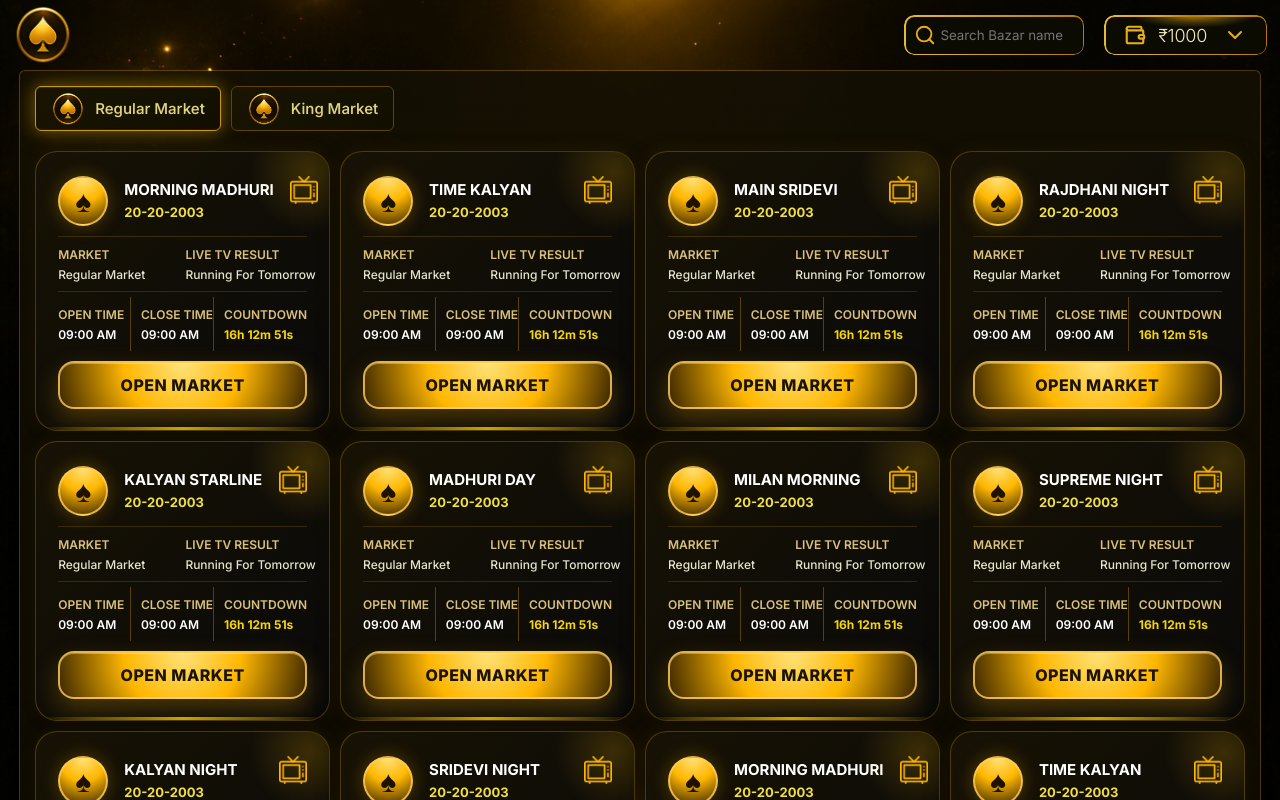
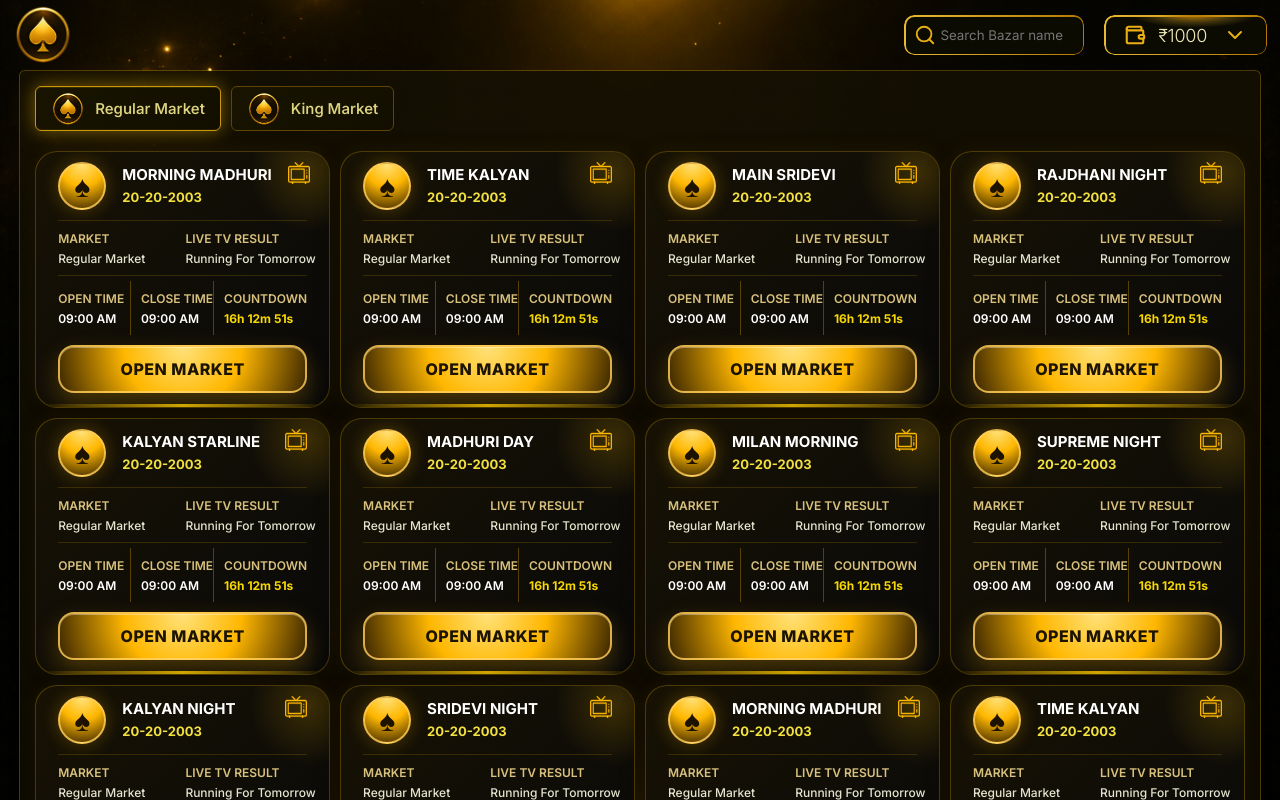
Before and after one commit to shubhchoudhary117/lucky-lottery, a React (Vite) app: page /regular in a window 1280 px wide. Built offline with nearby package versions, Linux system fonts and the light colour scheme.

Commit message:
add code

```diff
--- a/src/features/bazars/pages/regular-bazars/RegularBazars.scss
+++ b/src/features/bazars/pages/regular-bazars/RegularBazars.scss
@@ -16,9 +16,9 @@
 .regular-bazar-card {
     width: 100%;
     min-width: 0;
-    min-height: 280px;
-    max-height: 280px;
-    padding: 24px 22px 20px;
+    min-height: 257px;
+    max-height: 257px;
+    padding: 10px 22px 20px;
     position: relative;
     border-radius: 22px;
 
@@ -83,9 +83,9 @@
 }
 
 .regular-bazar-card__logo {
-    width: 50px;
-    height: 50px;
-    min-width: 50px;
+    width: 48px;
+    height: 48px;
+    min-width: 48px;
     border-radius: 50%;
     display: flex;
     align-items: center;
@@ -132,8 +132,8 @@
 }
 
 .regular-bazar-card__live-tv {
-    width: 28px;
-    height: 28px;
+    width: 22px;
+    height: 22px;
     object-fit: contain;
 }
 
@@ -267,7 +267,6 @@
     .regular-bazar-card {
         width: 100%;
         min-width: 0;
-        padding: 24px 22px 20px;
     }
 
 
```
